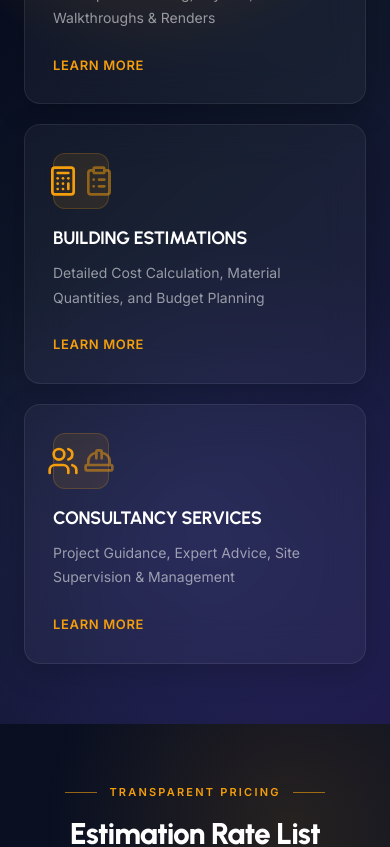
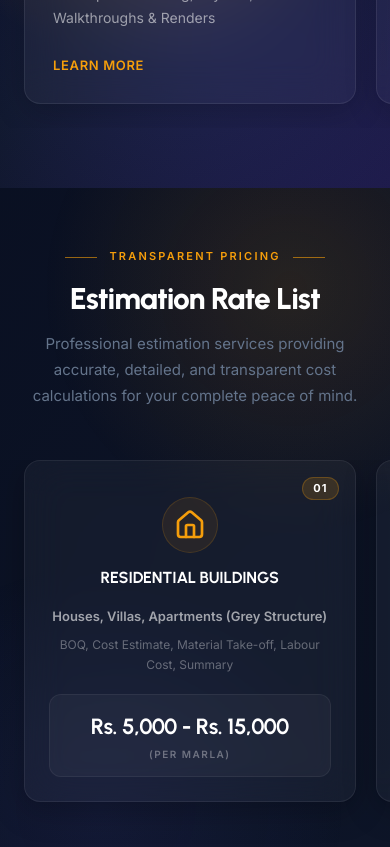
Before and after one commit to engineersbwc/RJDEVELOPER, a React (Vite) app: page / in a window 390 px wide. Shown: the part 1780-2627 px from the top of the page. Built offline with nearby package versions, Linux system fonts and the light colour scheme.

Commit message:
first commit

```diff
--- a/src/components/Contact.tsx
+++ b/src/components/Contact.tsx
@@ -102,7 +102,7 @@ const Contact = () => {
                     </div>
                     <div>
                       <h4 className="text-[12px] text-white/40 uppercase tracking-wider mb-[4px] font-medium">{label}</h4>
-                      <p className="text-[15px] font-medium text-white leading-snug">{value}</p>
+                      <p className="text-[15px] font-medium text-white leading-snug break-all">{value}</p>
                     </div>
                   </motion.div>
                 ))}
--- a/src/components/EstimationRates.tsx
+++ b/src/components/EstimationRates.tsx
@@ -26,7 +26,7 @@ const EstimationRates = () => {
           </p>
         </motion.div>
 
-        <div className="grid grid-cols-1 md:grid-cols-2 lg:grid-cols-4 gap-[20px] md:gap-[24px]">
+        <div className="flex md:grid overflow-x-auto snap-x snap-mandatory md:overflow-x-visible md:grid-cols-2 lg:grid-cols-4 gap-[20px] md:gap-[24px] pb-6 -mx-6 px-6 md:pb-0 md:mx-0 md:px-0 hide-scrollbar">
           {ESTIMATION_RATES.map((rate, i) => (
             <motion.div
               key={rate.id}
@@ -35,7 +35,7 @@ const EstimationRates = () => {
               whileHover={{ y: -8, transition: { duration: 0.2 } }}
               viewport={{ once: true }}
               transition={{ delay: i * 0.12, duration: 0.6, ease: [0.16, 1, 0.3, 1] }}
-              className="relative rounded-2xl p-6 flex flex-col h-full group cursor-pointer overflow-hidden"
+              className="relative rounded-2xl p-6 flex flex-col h-full group cursor-pointer overflow-hidden min-w-[85vw] sm:min-w-[280px] md:min-w-0 snap-center"
               style={{
                 background: 'rgba(255,255,255,0.04)',
                 backdropFilter: 'blur(20px)',
--- a/src/components/Services.tsx
+++ b/src/components/Services.tsx
@@ -25,7 +25,7 @@ const Services = () => {
           <h2 className="section-title">Our Professional Services</h2>
         </motion.div>
 
-        <div className="grid grid-cols-1 md:grid-cols-2 lg:grid-cols-3 gap-[20px] md:gap-[28px]">
+        <div className="flex md:grid overflow-x-auto snap-x snap-mandatory md:overflow-x-visible md:grid-cols-2 lg:grid-cols-3 gap-[20px] md:gap-[28px] pb-6 -mx-6 px-6 md:pb-0 md:mx-0 md:px-0 hide-scrollbar">
           {SERVICES.map((service, index) => (
             <motion.div
               key={service.title}
@@ -34,7 +34,7 @@ const Services = () => {
               whileHover={{ y: -8, transition: { duration: 0.2 } }}
               viewport={{ once: true }}
               transition={{ delay: index * 0.15, duration: 0.6, ease: [0.16, 1, 0.3, 1] }}
-              className="group relative rounded-2xl p-7 flex flex-col h-full z-10 overflow-hidden cursor-pointer"
+              className="group relative rounded-2xl p-7 flex flex-col h-full z-10 overflow-hidden cursor-pointer min-w-[85vw] sm:min-w-[320px] md:min-w-0 snap-center"
               style={{
                 background: 'rgba(255,255,255,0.04)',
                 backdropFilter: 'blur(20px)',
--- a/src/index.css
+++ b/src/index.css
@@ -84,4 +84,14 @@
     line-height: 1.75;
     color: rgba(255, 255, 255, 0.55);
   }
+
+  /* Hide scrollbar for Chrome, Safari and Opera */
+  .hide-scrollbar::-webkit-scrollbar {
+    display: none;
+  }
+  /* Hide scrollbar for IE, Edge and Firefox */
+  .hide-scrollbar {
+    -ms-overflow-style: none;  /* IE and Edge */
+    scrollbar-width: none;  /* Firefox */
+  }
 }
```
